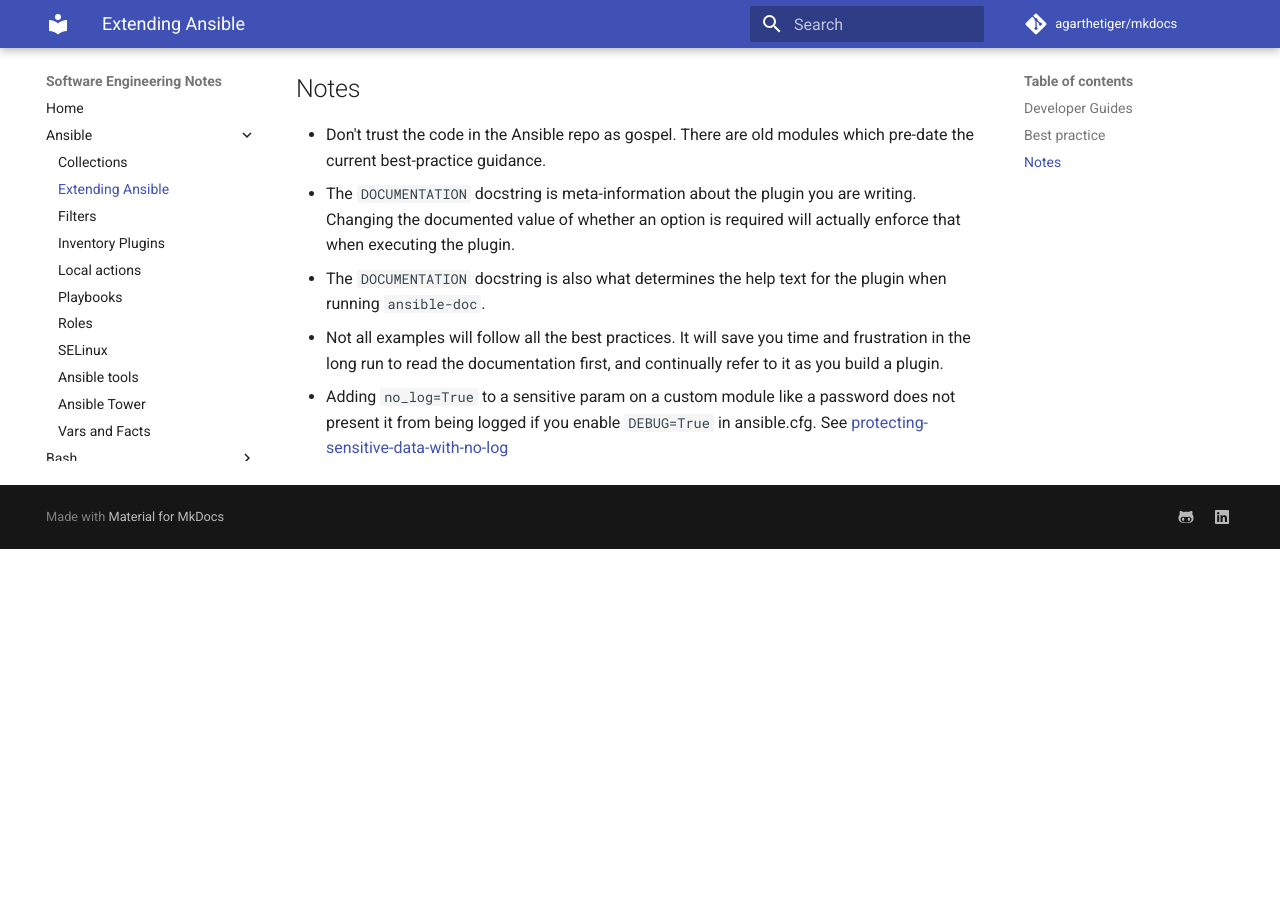
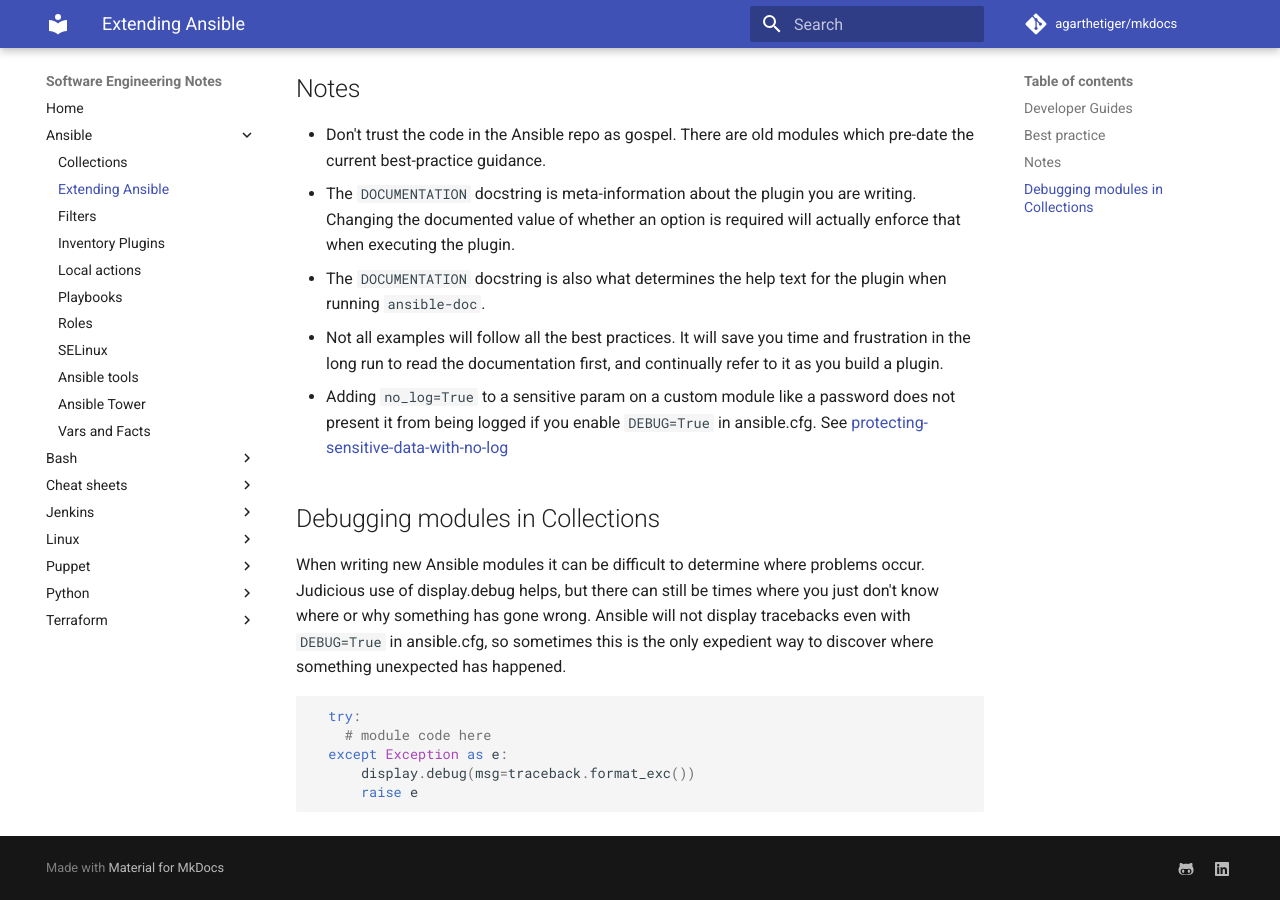
Before and after one commit to agarthetiger/mkdocs, an MkDocs documentation site: the page built from docs/ansible/extending-ansible.md, in a window 1280 px wide and 900 px high, scrolled down 753 px. Built offline with MkDocs 1.6.1 and Material for MkDocs 9.7.7, drawn with Linux system fonts in a browser that asks for light colours; comment, search, counter and statistics services are not loaded; before the commit the page ends 1302 px from its top, so only the background shows below that.

Commit message:
Update extending-ansible.md

````diff
--- a/docs/ansible/extending-ansible.md
+++ b/docs/ansible/extending-ansible.md
@@ -25,3 +25,15 @@
 * The `DOCUMENTATION` docstring is also what determines the help text for the plugin when running `ansible-doc`.
 * Not all examples will follow all the best practices. It will save you time and frustration in the long run to read the documentation first, and continually refer to it as you build a plugin.
 * Adding `no_log=True` to a sensitive param on a custom module like a password does not present it from being logged if you enable `DEBUG=True` in ansible.cfg. See [protecting-sensitive-data-with-no-log](https://docs.ansible.com/ansible/latest/reference_appendices/logging.html#protecting-sensitive-data-with-no-log)
+
+## Debugging modules in Collections
+
+When writing new Ansible modules it can be difficult to determine where problems occur. Judicious use of display.debug helps, but there can still be times where you just don't know where or why something has gone wrong. Ansible will not display tracebacks even with `DEBUG=True` in ansible.cfg, so sometimes this is the only expedient way to discover where something unexpected has happened.
+
+```python
+  try:
+    # module code here
+  except Exception as e:
+      display.debug(msg=traceback.format_exc())
+      raise e
+```
````
